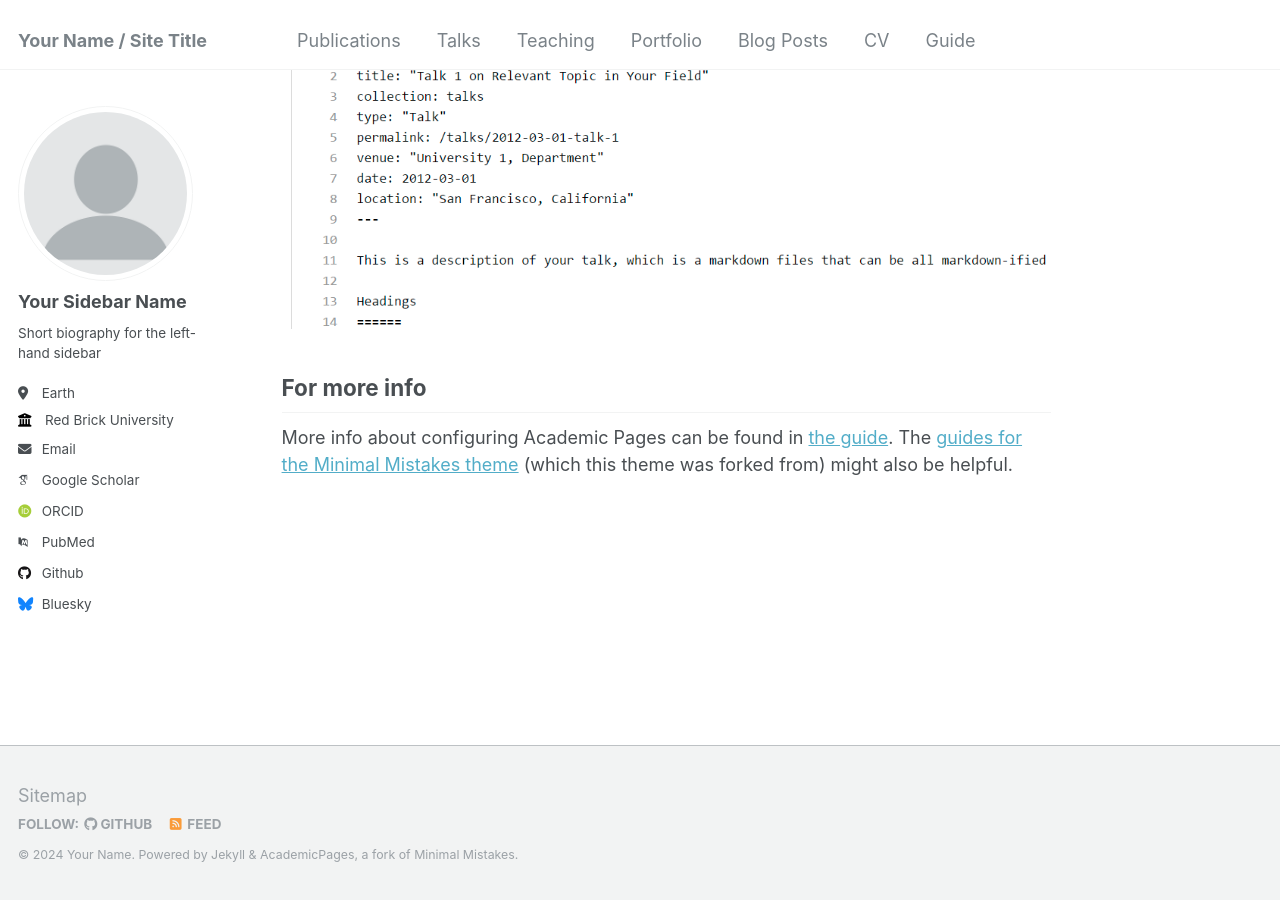
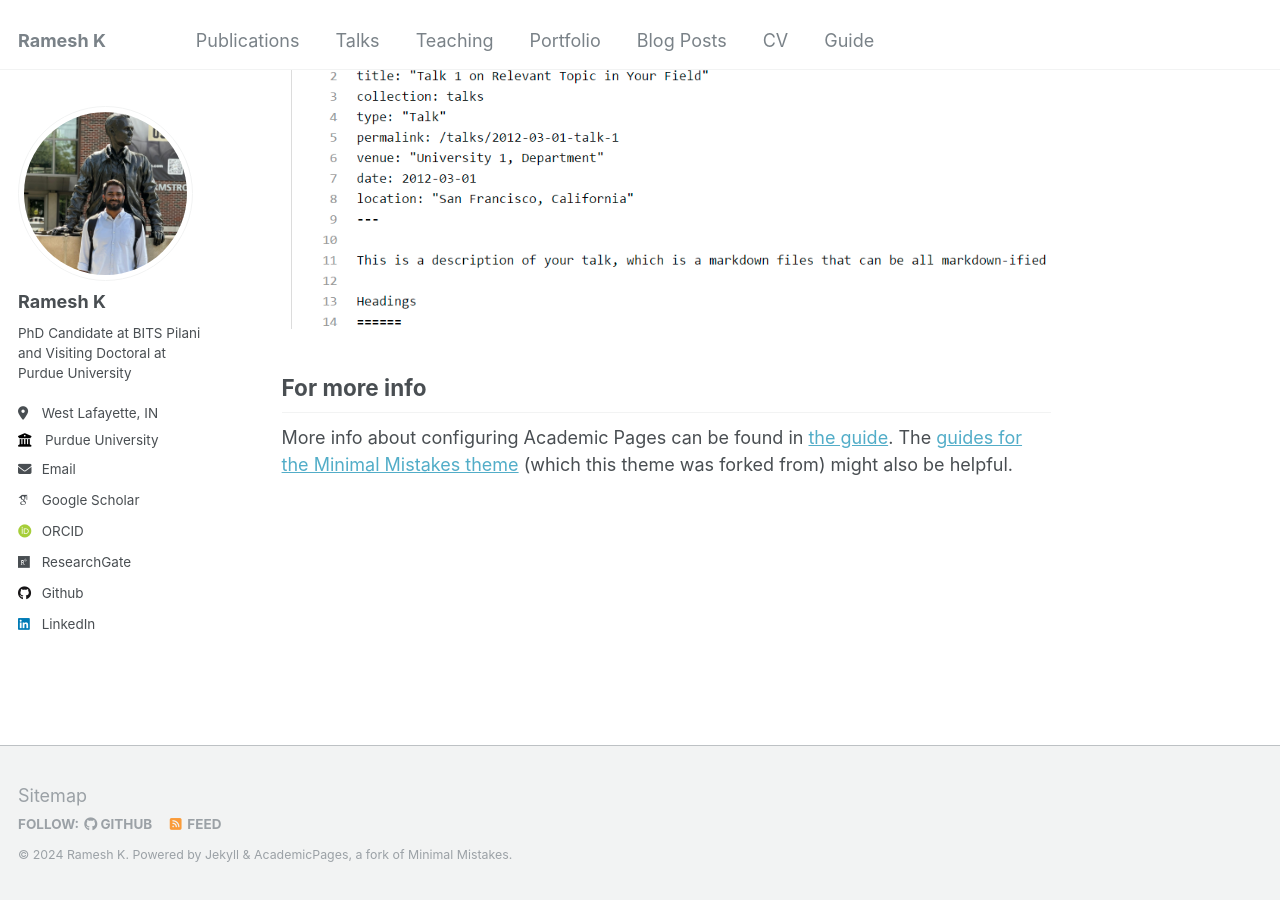
Before and after one commit to KakiRamesh/Ram, a Jekyll site: the page built from _pages/about.md, in a window 1280 px wide and 900 px high, scrolled down 2660 px. Built offline with Jekyll 4.4.1, drawn with Linux system fonts in a browser that asks for light colours; some web fonts are replaced.

```diff
--- a/_config.yml
+++ b/_config.yml
@@ -8,47 +8,47 @@
 
 # Basic Site Settings
 locale                   : "en-US"
-title                    : "Your Name / Site Title"
+title                    : "Ramesh K"
 title_separator          : "-"
-name                     : &name "Your Name"
+name                     : &name "Ramesh K"
 description              : &description "personal description"
-url                      : https://academicpages.github.io # the base hostname & protocol for your site e.g. "https://mmistakes.github.io"
+url                      : https://kakiramesh.github.io/Ram.github.io/ # the base hostname & protocol for your site e.g. "https://mmistakes.github.io"
 baseurl                  : "" # the subpath of your site, e.g. "/blog"
-repository               : "academicpages/academicpages.github.io"
+repository               : "kakiramesh.github.io/Ram.github.io"
 
 # Site Author - The following control what appear as part of the author content on the side bar.
 #               If a field is blank the icon and link will not appear, otherwise it will be shown.
 #               Additional customization can be done by editing /_includes/author-profile.html
 author:
   # Biographic information
-  avatar           : "profile.png"
-  name             : "Your Sidebar Name"
+  avatar           : "MyPic.jpg"
+  name             : "Ramesh K"
   pronouns         : # example: "she/her"
-  bio              : "Short biography for the left-hand sidebar"
-  location         : "Earth"
-  employer         : "Red Brick University"
+  bio              : "PhD Candidate at BITS Pilani and Visiting Doctoral at Purdue University "
+  location         : "West Lafayette, IN"
+  employer         : "Purdue University"
   uri              : # URL
-  email            : "none@example.org"
+  email            : "rkaki@purdue.edu"
 
-  # Academic websites
+  # Academic websitesP
   arxiv            : # URL - Update with the correct link to your profile
-  googlescholar    : "https://scholar.google.com/citations?user=PS_CX0AAAAAJ"
+  googlescholar    : "https://scholar.google.com/citations?user=ypcxv4AAAAAJ&hl=en"
   impactstory      : # URL
-  orcid            : "http://orcid.org/yourorcidurl"
+  orcid            : "https://orcid.org/my-orcid?orcid=0000-0002-8531-5401"
+  linkedin         : "kaki-ramesh-7a8948153"
   semantic         : # URL
-  pubmed           : "https://www.ncbi.nlm.nih.gov/pubmed/?term=john+snow"
-  researchgate     : # URL
+  researchgate     : "https://www.researchgate.net/profile/Ramesh_Kaki"
 
   # Repositories and software development
   bitbucket        : # Username - Update with your username on the site
   codepen          : # Username
   dribbble         : # Username
-  github           : "academicpages"
+  github           : "KakiRamesh"
   kaggle           : # Username
   stackoverflow    : # User number or user number and name (i.e., use "1" or "1/jeff-atwood")
 
   # Social media
-  bluesky          : "bsky.app" # Replace this with you Bluesky username
+  bluesky          : # Username
   facebook         : # Username
   flickr           : # Username
   foursquare       : # Username
@@ -57,7 +57,7 @@ author:
   keybase          : # Username
   instagram        : # Username
   lastfm           : # Username
-  linkedin         : # Username
+  pubmed           : # URL
   mastodon         : # URL
   medium           : # URL
   pinterest        : # Username
@@ -210,17 +210,15 @@ kramdown:
 # These settings control the types of collections used by the template
 collections:
   teaching:
-    output: true
+    output: false
     permalink: /:collection/:path/
   publications:
     output: true
     permalink: /:collection/:path/
   portfolio:
-    output: true
+    output: false
     permalink: /:collection/:path/
-  talks:
-    output: true
-    permalink: /:collection/:path/
+
 
 
 # These settings control how pages and collections are included in the site
@@ -270,14 +268,15 @@ defaults:
       author_profile: true
       share: true
       comment: true
-  # _talks
+   # Awards
   - scope:
       path: ""
-      type: talks
+      type: Awards
     values:
-      layout: talk
+      layout: single
       author_profile: true
       share: true
+      comment: true
 
 
 # Sass/SCSS
```
Also changed, not shown: README.md (+7 -46 lines), 1 other file.
